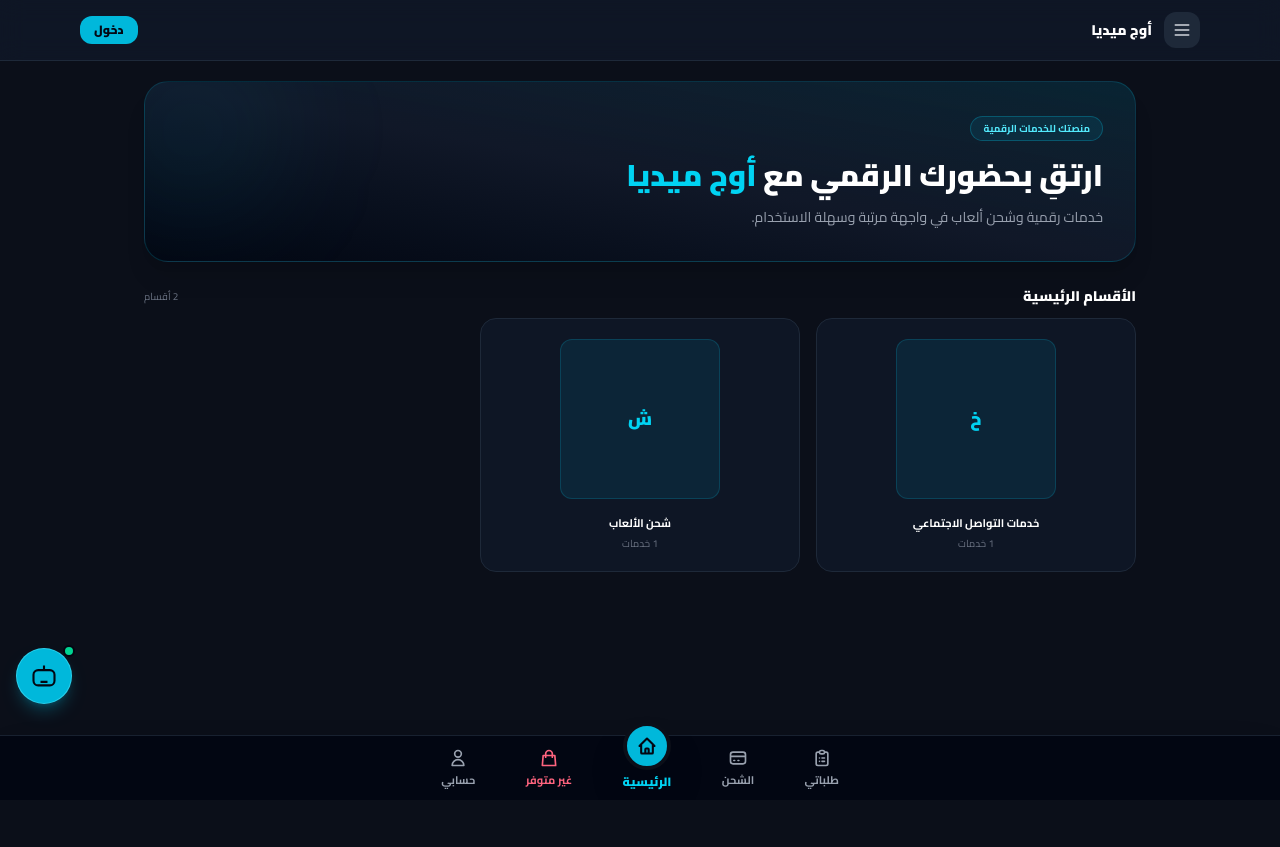
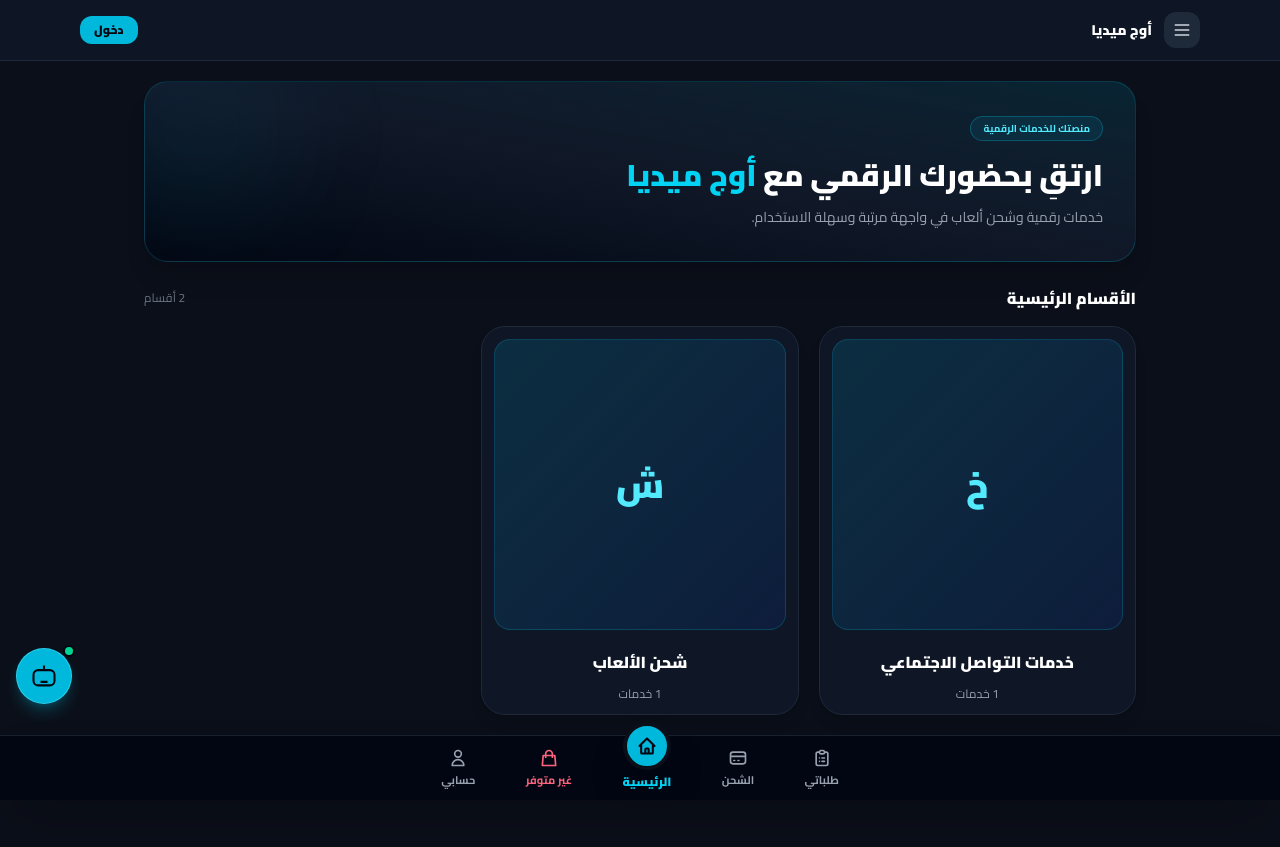
Before and after one commit to ysf20841-max/yosf, a Flask app: page / in a window 1280 px wide. Before the commit the page ends 790 px from the top, so only its background shows below. Run offline with Flask 3, Linux system fonts and the light colour scheme.

Commit message:
Add files via upload

```diff
--- a/templates/index.html
+++ b/templates/index.html
@@ -6,7 +6,7 @@
   <div class="absolute -left-8 -top-8 w-40 h-40 rounded-full bg-cyan-500/10 blur-3xl"></div>
   <div class="relative"><span class="inline-flex rounded-full border border-cyan-500/30 bg-cyan-500/10 px-3 py-1 text-[10px] font-bold text-cyan-300">منصتك للخدمات الرقمية</span><h1 class="mt-4 text-2xl sm:text-3xl font-black text-white">ارتقِ بحضورك الرقمي مع <span class="text-cyan-400">أوج ميديا</span></h1><p class="mt-3 max-w-xl text-xs sm:text-sm leading-6 text-gray-400">خدمات رقمية وشحن ألعاب في واجهة مرتبة وسهلة الاستخدام.</p></div>
  </section>
- <section><div class="mb-3 flex items-center justify-between"><h2 class="text-sm font-black text-white">الأقسام الرئيسية</h2><span class="text-[10px] text-gray-500">{{ categories|length }} أقسام</span></div><div class="grid grid-cols-1 sm:grid-cols-2 lg:grid-cols-3 gap-4">{% for cat in categories %}<a href="/category/{{ cat.id }}" class="rounded-2xl border border-gray-800 bg-gray-900/80 p-5 text-center transition hover:border-cyan-500/40">{% if cat.image_url %}<img src="{{ cat.image_url }}" alt="" class="mx-auto mb-4 h-40 w-40 max-w-full rounded-2xl object-contain bg-gray-950 p-2 border border-gray-800">{% else %}<div class="mx-auto mb-4 flex h-40 w-40 max-w-full items-center justify-center rounded-xl border border-cyan-500/20 bg-cyan-500/10 text-lg font-black text-cyan-400">{{ cat.name[:1] }}</div>{% endif %}<h3 class="truncate text-[11px] font-bold text-white">{{ cat.name }}</h3><p class="mt-1 text-[10px] text-gray-500">{{ cat.services|length }} خدمات</p></a>{% else %}<p class="col-span-3 rounded-2xl border border-gray-800 bg-gray-900 p-5 text-center text-xs text-gray-400">ستظهر الأقسام هنا بعد إضافتها من لوحة الإدارة.</p>{% endfor %}</div></section>
+ <section><div class="mb-4 flex items-center justify-between"><h2 class="text-base font-black text-white">الأقسام الرئيسية</h2><span class="text-xs text-gray-500">{{ categories|length }} أقسام</span></div><div class="grid grid-cols-2 sm:grid-cols-3 gap-3 sm:gap-5">{% for cat in categories %}<a href="/category/{{ cat.id }}" class="group overflow-hidden rounded-2xl sm:rounded-3xl border border-gray-800 bg-gray-900/90 p-2.5 sm:p-3 text-center shadow-lg transition duration-200 hover:-translate-y-1 hover:border-cyan-400/60 hover:shadow-cyan-950/30">{% if cat.image_url %}<img src="{{ cat.image_url }}" alt="{{ cat.name }}" loading="lazy" class="mb-3 aspect-square w-full rounded-xl sm:rounded-2xl border border-gray-800 bg-gray-950 object-cover transition duration-300 group-hover:scale-[1.02]">{% else %}<div class="mb-3 flex aspect-square w-full items-center justify-center rounded-xl sm:rounded-2xl border border-cyan-500/20 bg-gradient-to-br from-cyan-500/15 to-blue-600/10 text-4xl font-black text-cyan-300">{{ cat.name[:1] }}</div>{% endif %}<h3 class="min-h-10 flex items-center justify-center px-1 text-sm sm:text-base font-extrabold leading-5 text-white">{{ cat.name }}</h3><p class="mt-1 text-xs text-gray-400">{{ cat.services|length }} خدمات</p></a>{% else %}<p class="col-span-full rounded-2xl border border-gray-800 bg-gray-900 p-5 text-center text-sm text-gray-400">ستظهر الأقسام هنا بعد إضافتها من لوحة الإدارة.</p>{% endfor %}</div></section>
 
 </div>
 {% endblock %}
```
